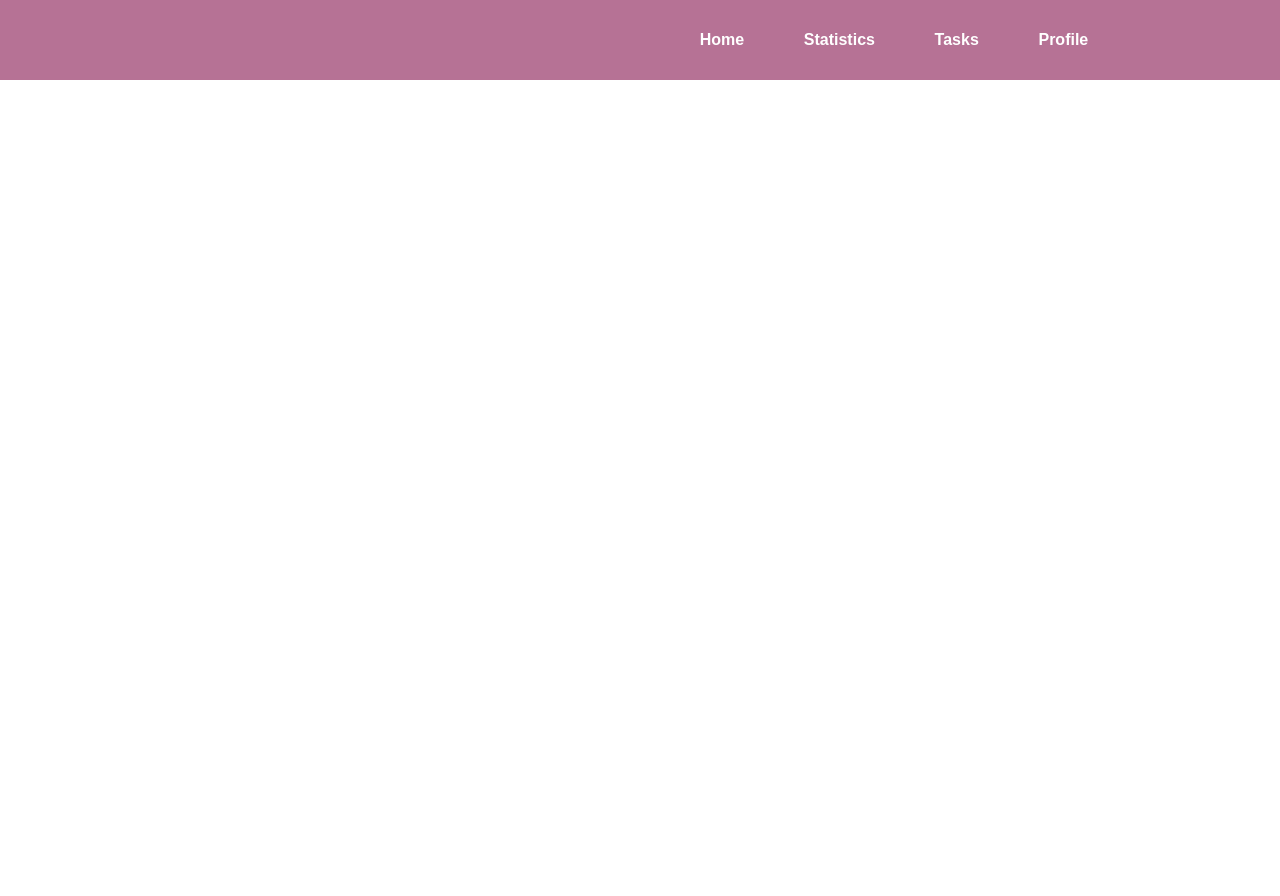
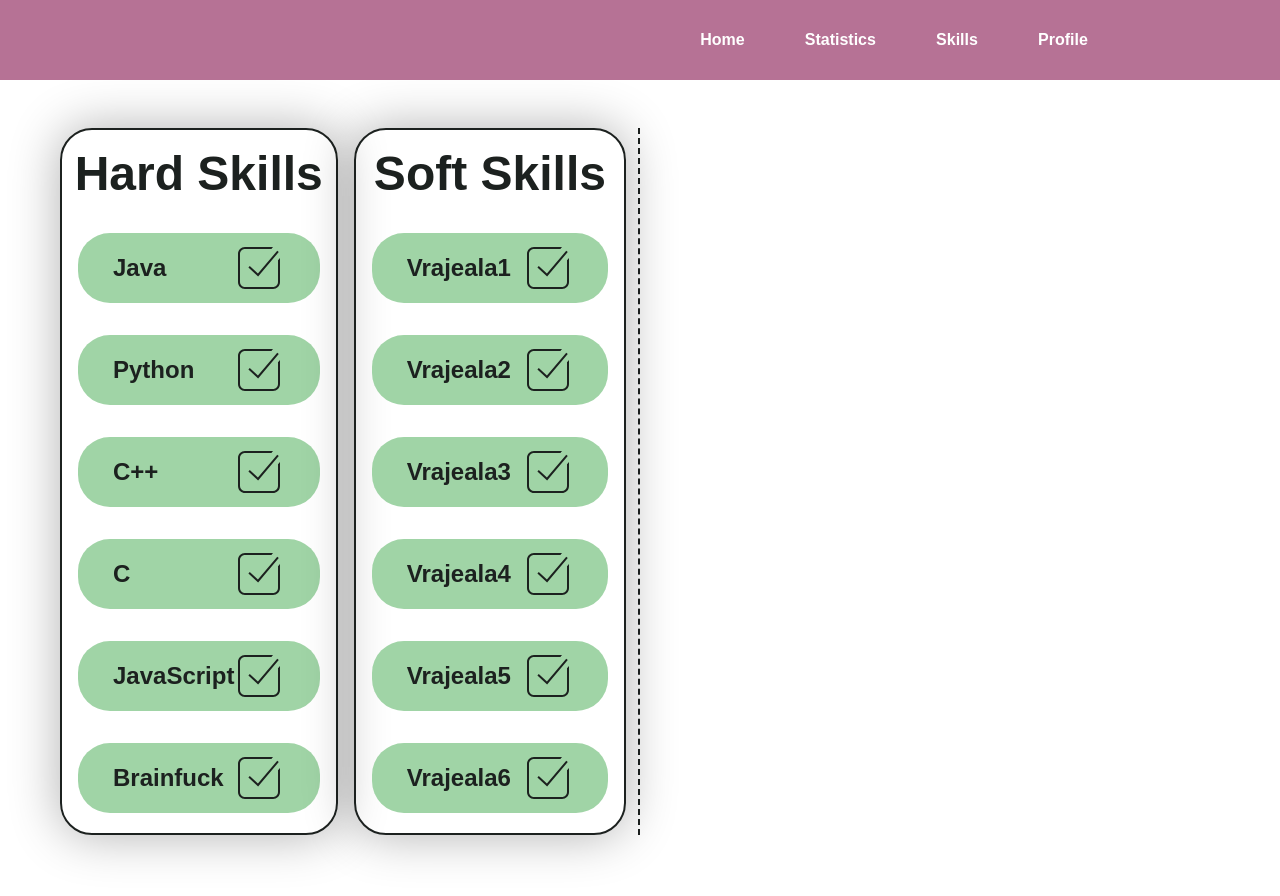
Before and after one commit to Smart-Hack-SegFault/frontend, a React (Vite) app in the folder frontend-smarthack/: page / in a window 1280 px wide. Before the commit the page ends 800 px from the top, so only its background shows below. Built offline with nearby package versions, Linux system fonts and the light colour scheme.

Commit message:
Started work on skills page

```diff
--- a/frontend-smarthack/src/App.jsx
+++ b/frontend-smarthack/src/App.jsx
@@ -1,8 +1,9 @@
-import { useState } from 'react'
-import Home from "./pages/Home"
+import { useState } from "react";
+import Home from "./pages/Home";
+import Skills from "./pages/Skills";
 
 function App() {
-  return <Home userName={"Tiberiu"}/>
+  return <Skills />;
 }
 
-export default App
+export default App;
--- /dev/null
+++ b/frontend-smarthack/src/Components/Skill.css
@@ -0,0 +1,23 @@
+.skill-wrapper {
+    width: 100%;
+    height: 100px;
+    min-height: 70px;
+    background-color: var(--green1);
+    padding: .7rem;
+    color: var(--black);
+    border-radius: 2rem;
+    /* box-shadow: 0px 0px 26px 5px rgba(0,0,0,0.15); */
+}
+
+.skill {
+    height: 100%;
+    width: 100%;
+    display: flex;
+    align-items: center;
+    padding: 0 1.5rem 0 1.5rem;
+    justify-content: space-between;
+}
+
+.skill-name {
+    font-size: 1.5rem;
+}
--- /dev/null
+++ b/frontend-smarthack/src/Components/Skill.jsx
@@ -0,0 +1,25 @@
+import React from "react";
+import "./Skill.css";
+
+const Skill = ({ skillName }) => {
+  return (
+    <div className="skill-wrapper">
+      <div className="skill">
+        <h1 className="skill-name">{skillName}</h1>
+        <svg
+          xmlns="http://www.w3.org/2000/svg"
+          x="0px"
+          y="0px"
+          width="50"
+          height="50"
+          viewBox="0 0 50 50"
+          fill="#1c211f"
+        >
+          <path d="M 11 4 C 7.101563 4 4 7.101563 4 11 L 4 39 C 4 42.898438 7.101563 46 11 46 L 39 46 C 42.898438 46 46 42.898438 46 39 L 46 15 L 44 17.3125 L 44 39 C 44 41.800781 41.800781 44 39 44 L 11 44 C 8.199219 44 6 41.800781 6 39 L 6 11 C 6 8.199219 8.199219 6 11 6 L 37.40625 6 L 39 4 Z M 43.25 7.75 L 23.90625 30.5625 L 15.78125 22.96875 L 14.40625 24.4375 L 23.3125 32.71875 L 24.09375 33.4375 L 24.75 32.65625 L 44.75 9.03125 Z"></path>
+        </svg>
+      </div>
+    </div>
+  );
+};
+
+export default Skill;
--- a/frontend-smarthack/src/index.css
+++ b/frontend-smarthack/src/index.css
@@ -14,7 +14,7 @@
   --green1: #a0d4a6;
   --green2: #709874;
 
-  --black: #000;
+  --black: #1c211f;
   --white: #fff;
 
   --font: sans-serif;
@@ -26,13 +26,15 @@
   font-family: var(--font);
   margin: 0;
   padding: 0;
-  min-height: calc(100vh - var(--navbar-height));
+  /* min-height: calc(100vh - var(--navbar-height)); */
+  overflow: hidden;
 }
 
-body {
-  margin-top: var(--navbar-height);
-}
 
 .section {
-  min-height: calc(100vh - var(--navbar-height));
+  /* min-height: calc(100vh - var(--navbar-height)); */
+  margin-top: var(--navbar-height);
+  display: flex;
+  justify-content: center;
+  padding: 3rem;
 }
--- a/frontend-smarthack/src/pages/Home.jsx
+++ b/frontend-smarthack/src/pages/Home.jsx
@@ -1,23 +1,21 @@
-import React from 'react';
+import React from "react";
 import Button from "../Components/Button";
-import Navbar from '../Components/Navbar';
+import Navbar from "../Components/Navbar";
 
 const Home = ({ userName }) => {
-    const navLinks = [
-        { text: "Home", link: "home"},
-        { text: "Statistics", link: "statistics"},
-        { text: "Tasks", link: "tasks"},
-        { text: "Profile", link: "profile"},
-    ];
+  const navLinks = [
+    { text: "Home", link: "home" },
+    { text: "Statistics", link: "statistics" },
+    { text: "Skills", link: "slills" },
+    { text: "Profile", link: "profile" },
+  ];
 
-    return (
+  return (
     <>
-        <Navbar links={navLinks}/>
-        <section className="section">
+      <Navbar links={navLinks} />
+      <section className="section"></section>
+    </>
+  );
+};
 
-        </section>
-    </>
-  )
-}
-
-export default Home
+export default Home;
--- /dev/null
+++ b/frontend-smarthack/src/pages/Skills.css
@@ -0,0 +1,39 @@
+.skills-content-wrapper {
+    width: 100%;
+    min-height: calc(100vh - var(--navbar-height));
+}
+
+.skills-scroll-box {
+    max-height: 600px;
+    display: flex;
+    flex-direction: column;
+    gap: 2rem;
+    padding: 0 1rem;
+    overflow: scroll;
+}
+
+.skills-left-wrapper {
+    width: 50%;
+    border-right: 2px dashed var(--black);
+    padding: 0 1%;
+    display: flex;
+    gap: 1rem;
+}
+
+.skills-category-wrapper {
+    width: 50%;
+    display: flex;
+    flex-direction: column;
+    justify-content: center;
+    gap: 2rem;
+    border: 2px solid var(--black);
+    border-radius: 2rem;
+    padding-top: 1rem;
+    box-shadow: 0px 0px 50px 1px rgba(0,0,0,0.3);
+}
+
+.skills-category-title {
+    font-size: 3rem;
+    color: var(--black);
+    text-align: center;
+}
--- /dev/null
+++ b/frontend-smarthack/src/pages/Skills.jsx
@@ -0,0 +1,66 @@
+import React from "react";
+import "../index.css";
+import Navbar from "../Components/Navbar";
+import "./Skills.css";
+import Skill from "../Components/Skill";
+
+const Skills = () => {
+  const navLinks = [
+    { text: "Home", link: "home" },
+    { text: "Statistics", link: "statistics" },
+    { text: "Skills", link: "slills" },
+    { text: "Profile", link: "profile" },
+  ];
+  const hardSkills = [
+    "Java",
+    "Python",
+    "C++",
+    "C",
+    "JavaScript",
+    "Brainfuck",
+    "Assembly x86",
+  ];
+  const softSkills = [
+    "Vrajeala1",
+    "Vrajeala2",
+    "Vrajeala3",
+    "Vrajeala4",
+    "Vrajeala5",
+    "Vrajeala6",
+    "Vrajeala7",
+  ];
+  return (
+    <>
+      <Navbar links={navLinks} />
+      <section className="section">
+        <div className="skills-content-wrapper">
+          <div className="skills-left-wrapper">
+            {/* Hard skills go here */}
+
+            <div className="skills-category-wrapper">
+              <h1 className="skills-category-title">Hard Skills</h1>
+              <div className="skills-scroll-box">
+                {hardSkills.map((skill, index) => {
+                  return <Skill key={index} skillName={skill} />;
+                })}
+              </div>
+            </div>
+
+            {/* Soft skills go here */}
+
+            <div className="skills-category-wrapper">
+              <h1 className="skills-category-title">Soft Skills</h1>
+              <div className="skills-scroll-box">
+                {softSkills.map((skill, index) => {
+                  return <Skill key={index} skillName={skill} />;
+                })}
+              </div>
+            </div>
+          </div>
+        </div>
+      </section>
+    </>
+  );
+};
+
+export default Skills;
--- /dev/null
+++ b/package.json
@@ -0,0 +1,5 @@
+{
+	"dependencies": {
+		"react-chartjs-2": "^5.2.0"
+	}
+}
```
Also changed, not shown: frontend-smarthack/src/Components/Button.jsx (+37 -37 lines), frontend-smarthack/src/Components/Navbar.jsx (+12 -9 lines), 1 other file (tests, documents, lock files or other folders).
